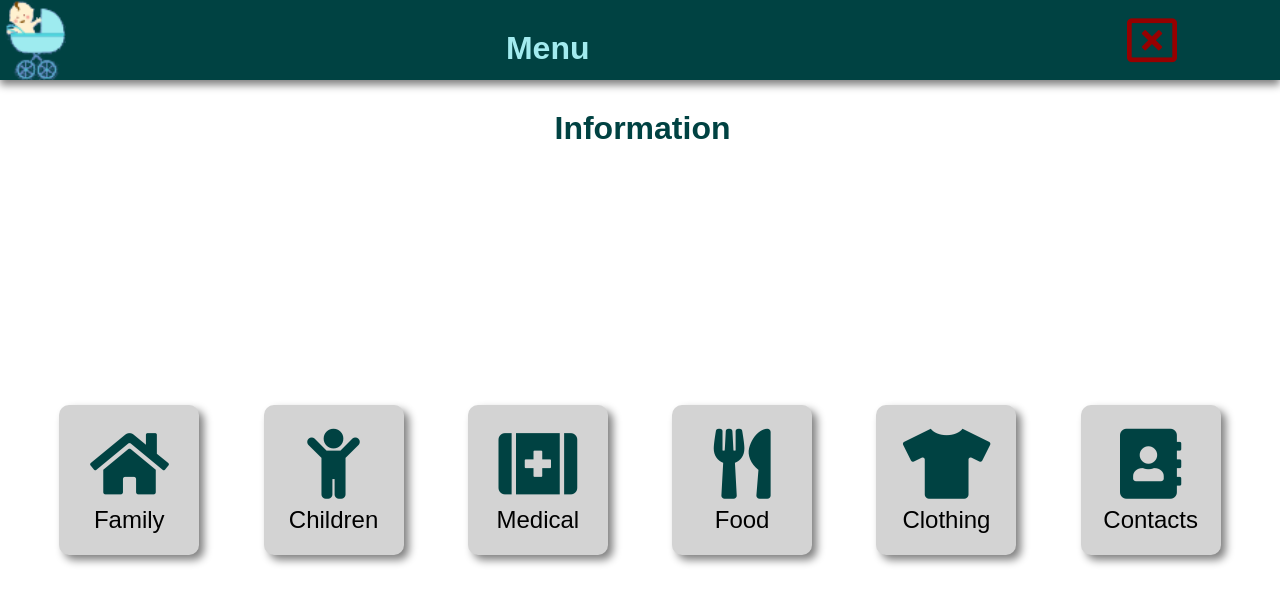
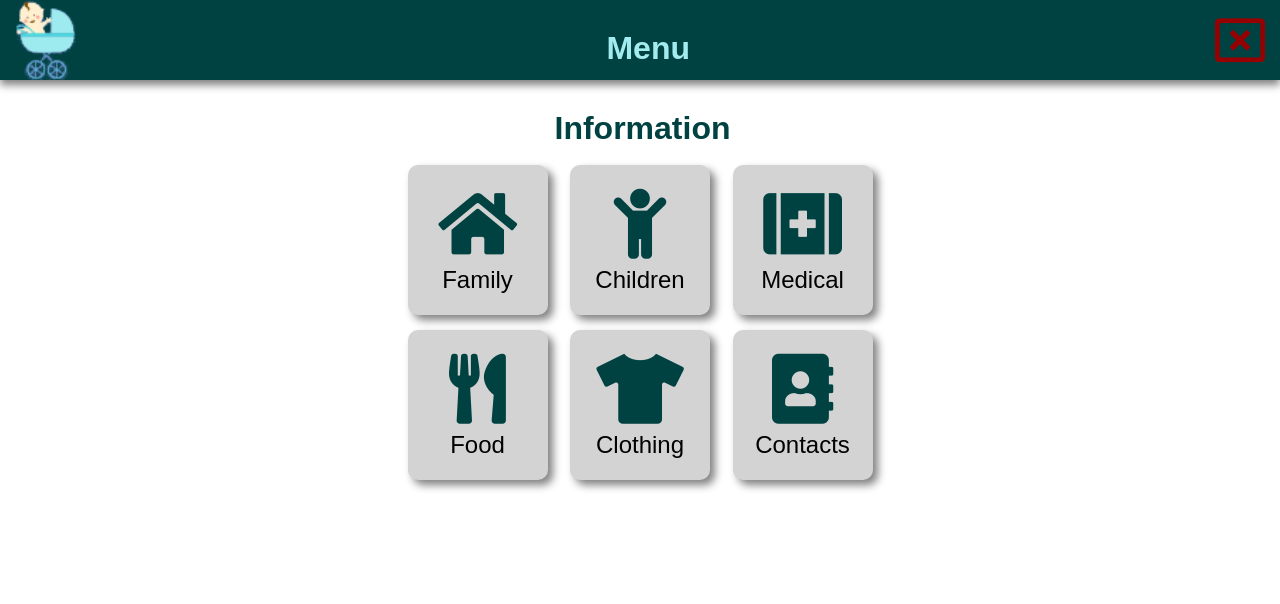
Before and after one commit to struebig/babysitter, a React (Create React App) app: page /familyMenu in a window 1280 px wide. Shown: the top 604 px of the page. Built offline with nearby package versions, Linux system fonts and the light colour scheme.

Commit message:
Fix sizes

```diff
--- a/src/components/MenuCard.js
+++ b/src/components/MenuCard.js
@@ -15,6 +15,7 @@ const StyledCard = styled.div`
     background-color: lightgrey;
     border-radius: 10px;
     margin: 5px;
+    margin-bottom: 10px;
     box-shadow: 5px 5px 8px grey;
 `;
 const StyledIcon = styled.div`
--- a/src/components/ShowDataHeader.js
+++ b/src/components/ShowDataHeader.js
@@ -14,16 +14,17 @@ const StyledHeaderData = styled.div`
 `;
 
 const StyledIcon = styled.img`
-    margin-left: 5px;
+    margin-left: 15px;
 `;
 
 const StyledButton = styled.button`
-    width: 20%;
+    width: 50px;
     height: 100%;
     font-size: 50px;
     border: none;
     background-color: #004242;
     color: #960000;
+    margin-right: 15px;
 `;
 
 function HeaderData({ button, title, direction, history }) {
--- a/src/components/StyledCardOutput.js
+++ b/src/components/StyledCardOutput.js
@@ -9,6 +9,7 @@ const StyledCardOutput = styled.div`
     padding: 3px;
     background: lightgrey;
     margin-bottom: 20px;
+    margin: 20px;
     box-shadow: 5px 5px 8px grey;
 `;
 
--- a/src/components/WeatherCardOutput.js
+++ b/src/components/WeatherCardOutput.js
@@ -10,7 +10,7 @@ const StyledCardHead = styled.div`
 `;
 
 const StyledCardBody = styled.div`
-    width: 290px;
+    min-width: 290px;
     height: auto;
     display: flex;
     align-items: center;
@@ -25,7 +25,7 @@ const StyledTemperature = styled.div`
 `;
 
 const StyledCategory = styled.div`
-    width: 100px;
+    min-width: 100px;
     height: 100px;
     font-size: 100px;
 `;
--- a/src/pages/LandingPageFamily.js
+++ b/src/pages/LandingPageFamily.js
@@ -11,6 +11,13 @@ const Main = styled.div`
     justify-content: space-evenly;
     align-items: center;
     flex-wrap: wrap;
+    max-width: 500px;
+`;
+
+const StyledBody = styled.div`
+    display: flex;
+    flex-direction: column;
+    align-items: center;
 `;
 
 function Menu({ history }) {
@@ -23,6 +30,7 @@ function Menu({ history }) {
                 history={history}
             />
             <Headline size="L">Information</Headline>
+            <StyledBody>
                 <Main>
                     <MenuCard
                         icon="fa-home"
@@ -64,6 +72,7 @@ function Menu({ history }) {
                         history={history}
                     />
                 </Main>
+            </StyledBody>
         </Grid>
     );
 }
--- a/src/pages/MedicalDataInput.js
+++ b/src/pages/MedicalDataInput.js
@@ -69,6 +69,7 @@ function AddMedicalData({ history }) {
                 handleSubmit={handleSubmit}
                 button="button"
                 handleCancel={handleCancel}
+                title="Medical Data"
             />
             <AddSection
                 onClick={showAddMedicalCard}
```
Lines whose indentation alone changed are shown as unchanged.
